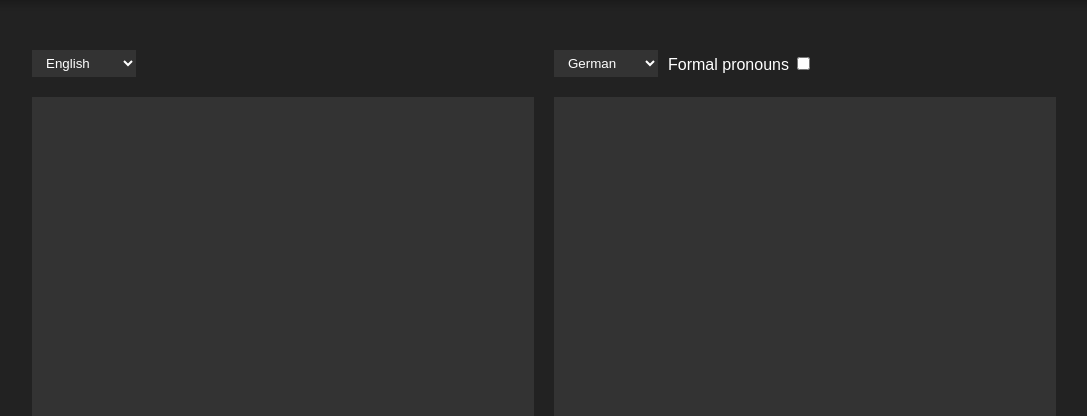
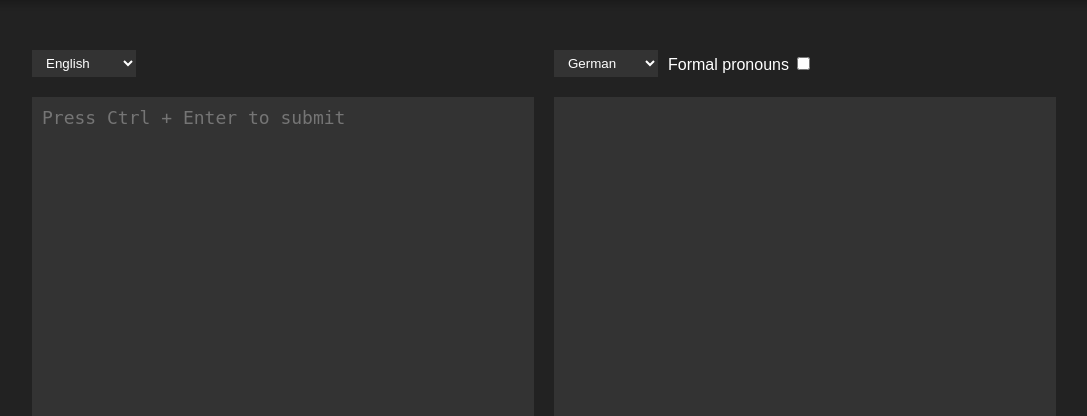
Before and after one commit to Audun97/flask-translator-gpt, a Flask app: page / in a window 1280 px wide. Shown: the part 90-506 px from the top of the page, without its empty margins (96-1183 px from the left). Run offline with Flask 3, Linux system fonts and the light colour scheme.

Commit message:
add placeholder text to user_input textarea

```diff
--- a/templates/index.html
+++ b/templates/index.html
@@ -33,7 +33,7 @@
             </div>
         </div>
         <div class="text-areas">
-            <textarea name="user_input" onkeydown="handleKeyDown(event)">{{ user_input }}</textarea>
+            <textarea name="user_input" onkeydown="handleKeyDown(event)" placeholder="Press Ctrl + Enter to submit">{{ user_input }}</textarea>
             <textarea name="user_output">{{ response }}</textarea>
         </div>
     </form>
```
